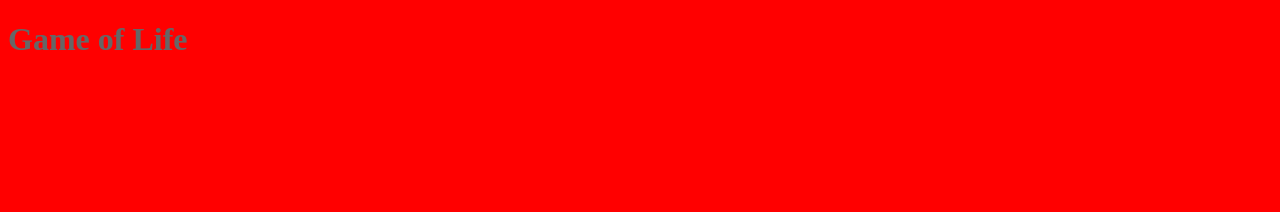
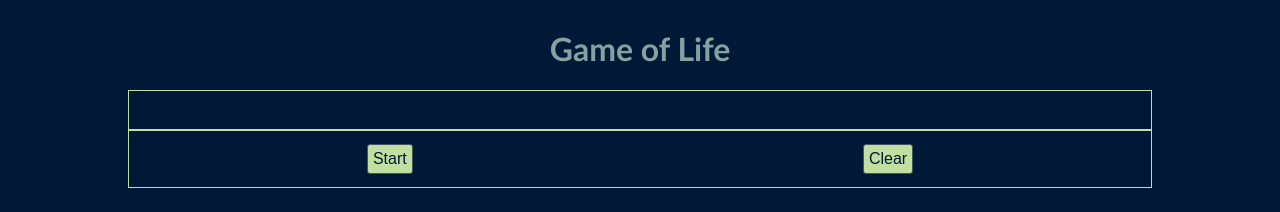
Before and after one commit to edgenard/gameOfLife, a website built with webpack: page index.html in a window 1280 px wide. Built offline with nearby package versions, Linux system fonts and the light colour scheme.

Commit message:
moved test folder and files around, function to  build grid works with default values

```diff
--- a/index.html
+++ b/index.html
@@ -5,7 +5,26 @@
   <title>Game Of Life</title>
 </head>
 <body>
-  <h1>Game of Life</h1>
+  <header>
+    <h1>Game of Life</h1>
+  </header>
+  <main>
+    <section class="gridContainer">
+
+    </section>
+
+    <section class="controls">
+      <button id="start">
+        Start
+      </button>
+      <button id="clear">
+        Clear
+      </button>
+    </section>
+
+  </main>
+
+
 
   <script src='bundle.js'></script>
 </body>
--- a/karma.conf.js
+++ b/karma.conf.js
@@ -16,7 +16,7 @@ module.exports = function (config) {
 
     // list of files / patterns to load in the browser
     files: [
-      'src/js/*_test.js'
+      'tests/js/*_test.js'
     ],
 
     // list of files to exclude
@@ -26,7 +26,7 @@ module.exports = function (config) {
     // preprocess matching files before serving them to the browser
     // available preprocessors: https://npmjs.org/browse/keyword/karma-preprocessor
     preprocessors: {
-      'src/js/*_test.js': ['webpack']
+      'tests/js/*_test.js': ['webpack']
     },
 
     // test results reporter to use
--- a/package.json
+++ b/package.json
@@ -4,10 +4,11 @@
   "description": "Conways game of life",
   "main": "bundle.js",
   "scripts": {
+    "pretest": "npm run lint",
     "test": "mocha --compilers js:babel-register src/js",
-    "test:karma": "karma run",
+    "pretest-karma": "npm run lint",
+    "test-karma": "karma run",
     "karma-start": "karma start",
-    "pretest": "npm run lint",
     "prestart": "npm run lint && rm -rf dist/ && mkdir dist && cp -R index.html dist",
     "start": "webpack-dev-server",
     "prebuild": "npm run lint",
--- /dev/null
+++ b/src/css/base.css
@@ -0,0 +1,64 @@
+* {
+  box-sizing: border-box;
+}
+
+body {
+  display: flex;
+  flex-flow: column;
+  justify-content: center;
+  align-items: center;
+  font-family: "Gill Sans", sans-serif;
+  background-color: #011936;
+  color: #82a3a1;
+}
+
+main {
+  display: flex;
+  flex-flow: column;
+}
+
+main > * {
+  border: 1px solid #c0dfa1;
+}
+
+
+.gridContainer {
+  width: 80vw;
+  padding-bottom: 3vw;
+}
+
+table {
+  background-color: transparent;
+}
+
+td {
+  border: 1px solid #82a3a1;
+}
+
+.alive {
+  background-color: #c0dfa1;
+}
+
+.dead {
+  background-color: #465362;
+}
+
+.controls {
+  display: flex;
+  justify-content: space-around;
+  padding: 1vw;
+}
+
+.controls button {
+  font-size: 16px;
+  border-radius: 3px;
+  padding: 5px;
+  background-color: #c0dfa1;
+  color: #011936;
+  border: 1px solid #465362;
+}
+
+.controls button:hover {
+  background-color: #011936;
+  color: #c0dfa1;
+}
--- a/src/css/basic-styles.css
+++ /dev/null
@@ -1,4 +0,0 @@
-body {
-  background: #333;
-  color: #666;
-}
--- a/src/js/basicModule.js
+++ /dev/null
@@ -1,3 +0,0 @@
-export const add = (a, b) => {
-  return a + b
-}
--- a/src/styles.css
+++ b/src/styles.css
@@ -1,4 +1 @@
-@import url('css/basic-styles.css');
-body {
-  background: red;
-}
+@import url('css/base.css');
```
Also changed, not shown: src/index.js (+4 -3 lines), src/js/basicModule_test.js (deleted, +0 -12 lines), src/js/buildGrid.js (added, +14 -0 lines), tests/js/buildGrid_test.js (added, +25 -0 lines).
